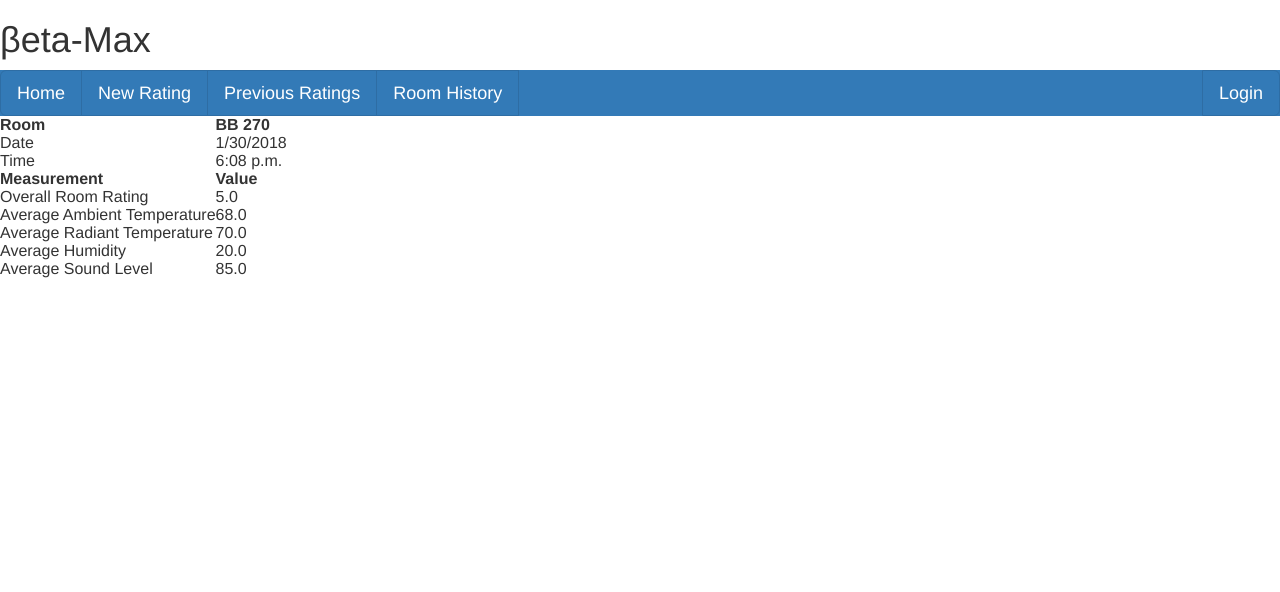
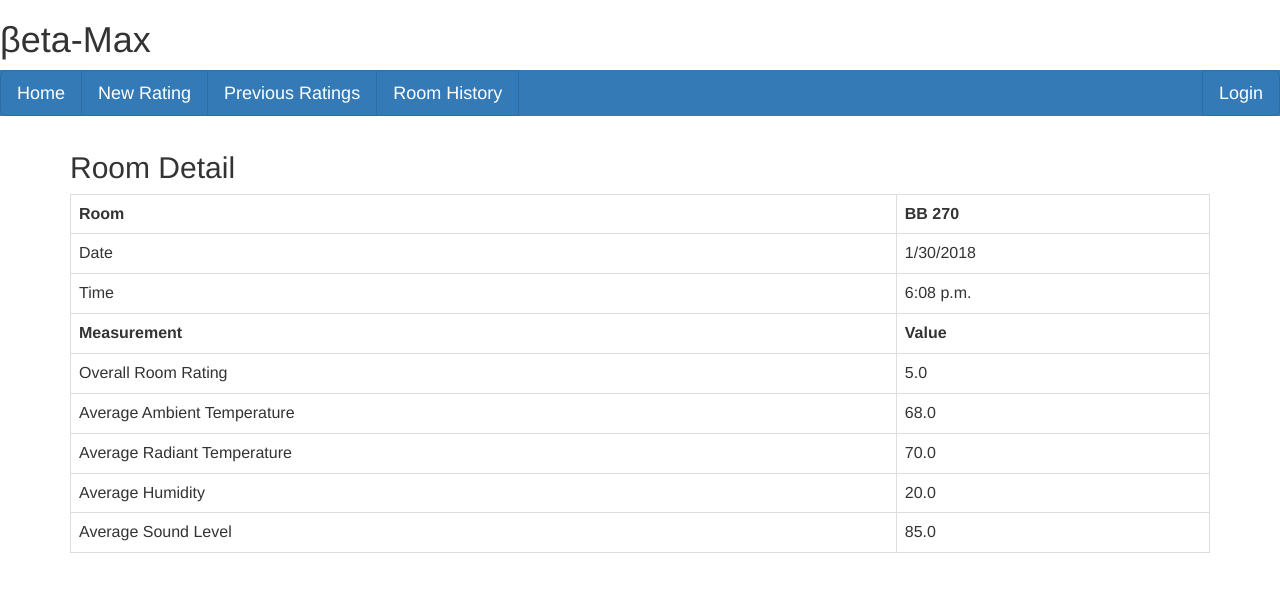
Before and after one commit to zilingzhang/Betamax, a Django app: page /comfort/detail/1/ in a window 1280 px wide. Shown: the top 592 px of the page. Run offline with Django 3.2, Linux system fonts and the light colour scheme; data comes from the database, SQL or seed files in the repository; both versions use the stored data as it was after the commit; some libraries are stand-ins or nearby versions.

Commit message:
Updated Templates

```diff
--- a/comfort/templates/comfort/detail.html
+++ b/comfort/templates/comfort/detail.html
@@ -1,9 +1,11 @@
 {% extends "comfort/header.html" %}
 <body>
 {% block content %}
-	<table>
+	<div class=container style="padding: 15px">
+		<h2>Room Detail</h2>
+		<table class="table table-bordered">
 			<tr>
-			<th style='float:left'>Room</th>
+				<th>Room</th>
 				<th>{{ room_rating.room }}</th>
 			</tr>
 			<tr>
@@ -15,7 +17,7 @@
 				<td>{{ room_rating.date.time }}</td>
 			</tr>
 			<tr>
-			<th style='float:left'>Measurement</th>
+				<th>Measurement</th>
 				<th>Value</th>
 			</tr>
 			<tr>
@@ -39,5 +41,6 @@
 				<td>{{ rating.ave_sound_level }}</td>
 			</tr>
 		</table>
+	</div>
 {% endblock %}
 </body>
--- a/comfort/templates/comfort/header.html
+++ b/comfort/templates/comfort/header.html
@@ -6,7 +6,7 @@
 		<div><h1>βeta-Max</h1></div>
 		<div class="btn-group" style="background-color:337ab7; width:100%;">
 			<a class='btn btn-primary btn-lg' href='/comfort/'>Home</a>
-			<a class='btn btn-primary btn-lg' href=''>New Rating</a>
+			<a class='btn btn-primary btn-lg' href='/comfort/create/'>New Rating</a>
 			<a class='btn btn-primary btn-lg' href='/comfort/detail/'>Previous Ratings</a>
 			<a class='btn btn-primary btn-lg' href =''>Room History</a>
 			<a class='btn btn-primary btn-lg' href='' style="float:right;">Login</a>
--- a/comfort/views.py
+++ b/comfort/views.py
@@ -4,7 +4,7 @@ from __future__ import unicode_literals
 from django.shortcuts import render
 from django.http import HttpResponse
 
-from .models import RoomRating
+from .models import RoomRating, Room
 def index(request):
 	context = {}
 	return render(request, 'comfort/home.html', context)
@@ -23,4 +23,6 @@ def detail(request, room_rating_id):
 
 def create(request):
 
-	return HttpResponse("You are about to create a new room rating!")
+	rooms = Room.objects.all()
+	context = {'rooms': rooms}
+	return render(request, 'comfort/create.html', context)
```
Also changed, not shown: comfort/templates/comfort/create.html (added, +16 -0 lines), comfort/templates/comfort/detailIndex.html (+11 -12 lines), db.sqlite3, 1 other file. Lines whose indentation alone changed are shown as unchanged.
